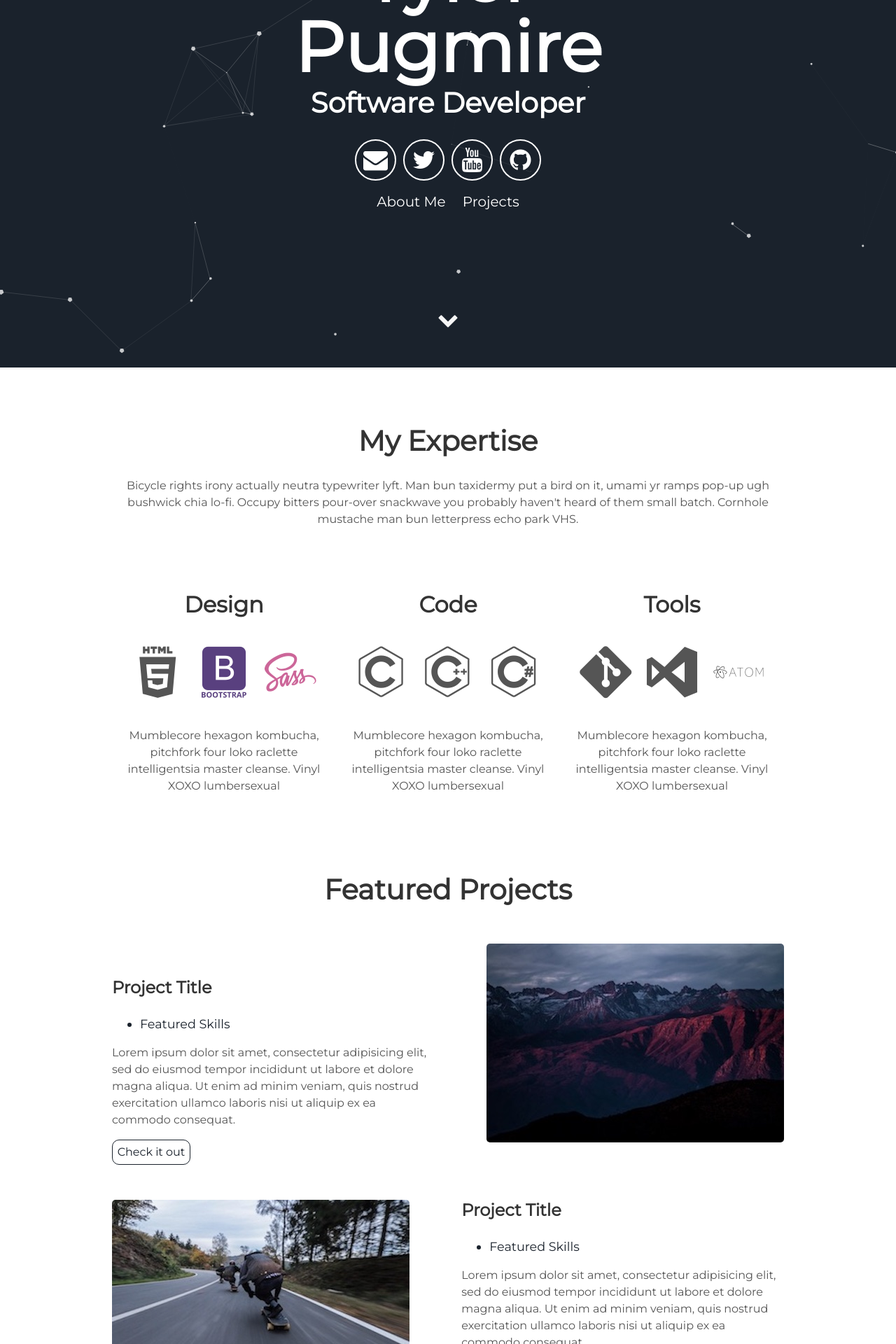
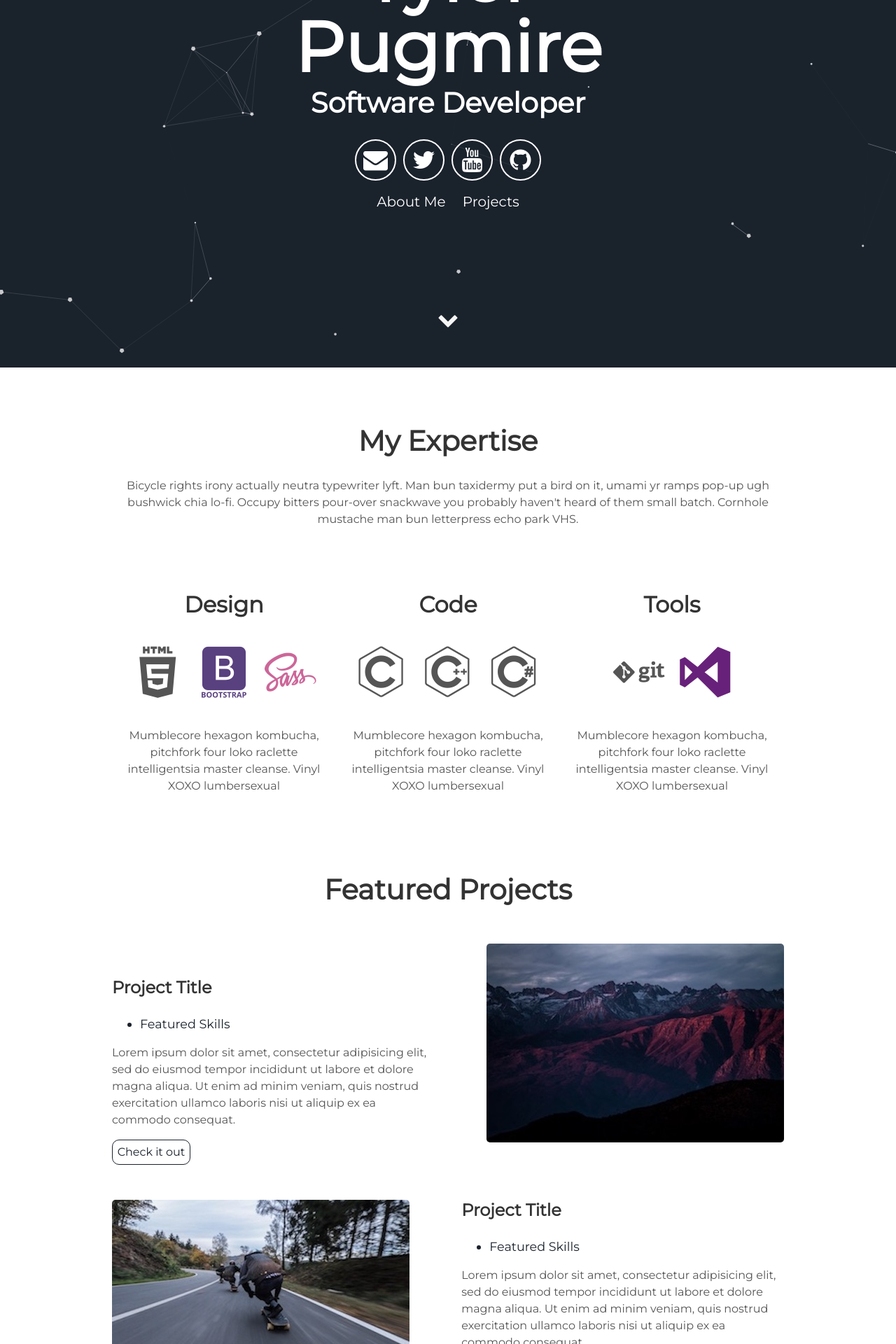
Before and after one commit to tyler-pugmire/tyler-pugmire.github.io, a Jekyll site: the page built from index.html, in a window 1280 px wide. Shown: the part 375-2295 px from the top of the page at 70% size. Built offline with Jekyll 4.4.1, drawn with Linux system fonts in a browser that asks for light colours.

Commit message:
updated about and header
made header link to correct sites.
change some icons in about section
maybe setup google analytics?

```diff
--- a/_config.yml
+++ b/_config.yml
@@ -12,9 +12,10 @@
 twitter_username: Tyler_Pugmire
 github_username:  tyler-pugmire
 gplus_username:  lorem_ipsum
+youtube_username: TheTylersaurusrex
 
 # Google-analytics
 google-analytics:
-  id: ""
+  id: "UA-111860466-1"
 
 exclude: ['package.json', 'src' , 'node_modules']
--- a/_includes/about.html
+++ b/_includes/about.html
@@ -21,9 +21,9 @@
     </div>
     <div class="tech">
       <h2>Tools</h2>
-      <i class="devicon-git-plain"></i>
-      <i class="devicon-visualstudio-plain"></i>
-      <i class="devicon-atom-original-wordmark"></i>
+      <i class="devicon-git-plain-wordmark"></i>
+      <i class="devicon-visualstudio-plain colored"></i>
+      <i class="devicon-unreal"></i>
       <p>Mumblecore hexagon kombucha, pitchfork four loko raclette intelligentsia master cleanse.
         Vinyl XOXO lumbersexual</p>
     </div>
--- a/_includes/header.html
+++ b/_includes/header.html
@@ -6,9 +6,9 @@
       </h1>
       <div class="header-icons">
         <a aria-label="Send email" href="#"><i class="icon fa fa-envelope"></i></a>
-        <a aria-label="My Twitter" target="_blank" href="#"><i class="icon fa fa-twitter" aria-hidden="true"></i></a>
-        <a aria-label="My Google Plus" target="_blank" href="#"><i class="icon fa fa-youtube" aria-hidden="true"></i></a>
-        <a aria-label="My Github" target="_blank" href="#"><i class="icon fa fa-github" aria-hidden="true"></i></a>
+        <a aria-label="My Twitter" target="_blank" href="https://twitter.com/{{site.twitter_username}}"><i class="icon fa fa-twitter" aria-hidden="true"></i></a>
+        <a aria-label="My Youtube" target="_blank" href="https://www.youtube.com/user/{{site.youtube_username}}"><i class="icon fa fa-youtube" aria-hidden="true"></i></a>
+        <a aria-label="My Github" target="_blank" href="https://github.com/{{site.github_username}}"><i class="icon fa fa-github" aria-hidden="true"></i></a>
       </div>
       <div class="header-links">
         <a class="link" href="#about" data-scroll>About Me</a>
```
